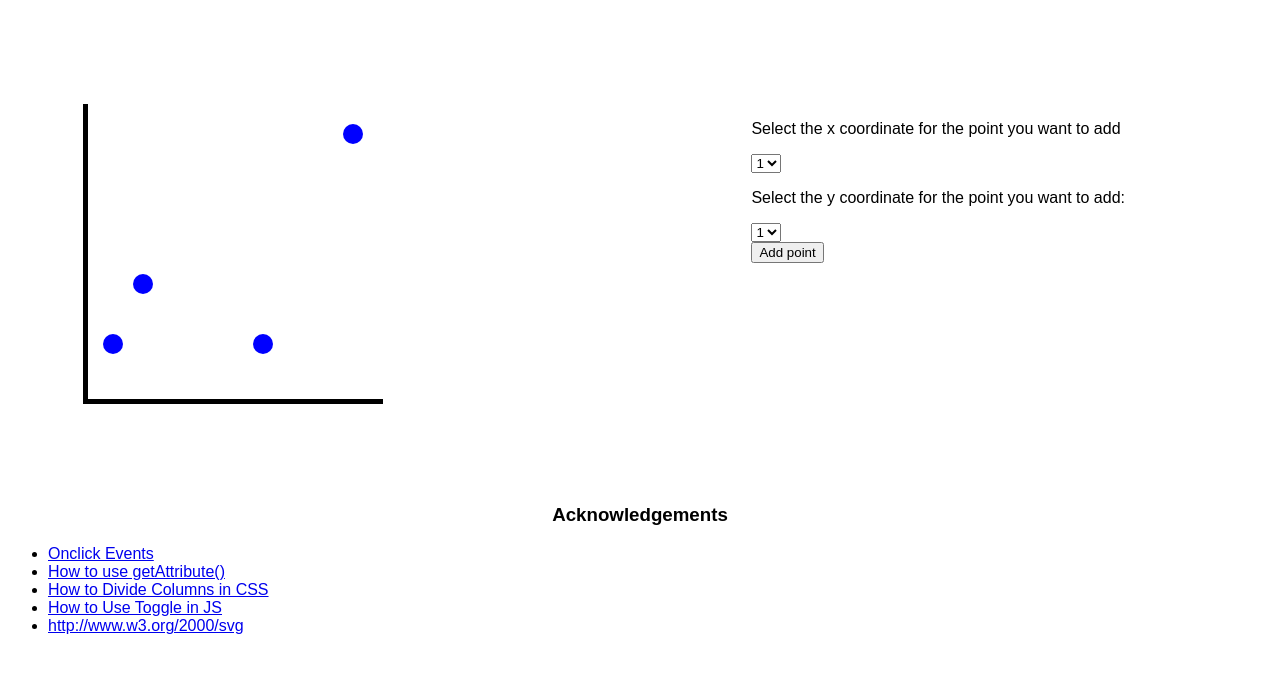
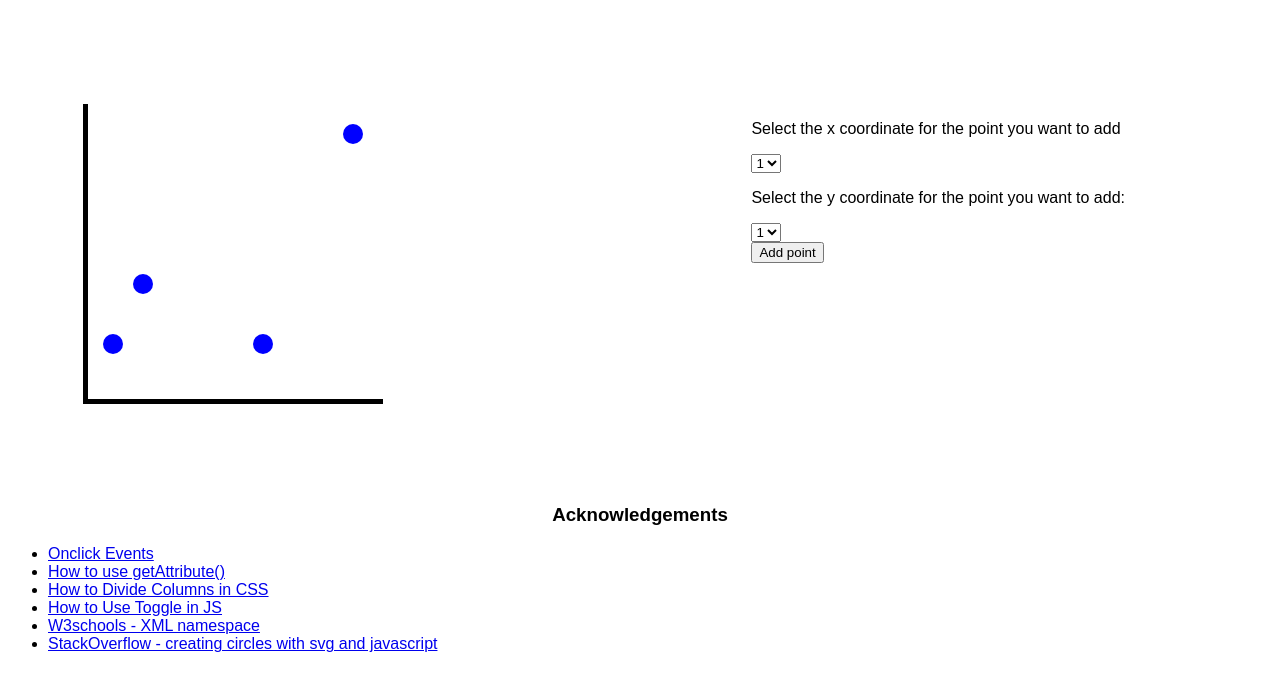
Before and after one commit to DS4200-S23-Class/hw-04-aiden-varun, a plain HTML site: page index.html in a window 1280 px wide. Shown: the part 79-770 px from the top of the page. Drawn offline with Linux system fonts and the light colour scheme.

Commit message:
real final

```diff
--- a/index.html
+++ b/index.html
@@ -100,7 +100,10 @@
                 <a href="https://www.geeksforgeeks.org/how-to-toggle-an-element-class-in-javascript/" target="_blank">How to Use Toggle in JS</a>
             </li>
             <li>
-                <a href="http://www.w3.org/2000/svg" target="_blank">http://www.w3.org/2000/svg</a>
+                <a href="http://www.w3.org/2000/svg" target="_blank">W3schools - XML namespace</a>
+            </li>
+            <li>
+                <a href="https://stackoverflow.com/questions/22894540/creating-circles-with-svg-and-javascript" target="_blank">StackOverflow - creating circles with svg and javascript</a>
             </li>
 
         </ul>
```
